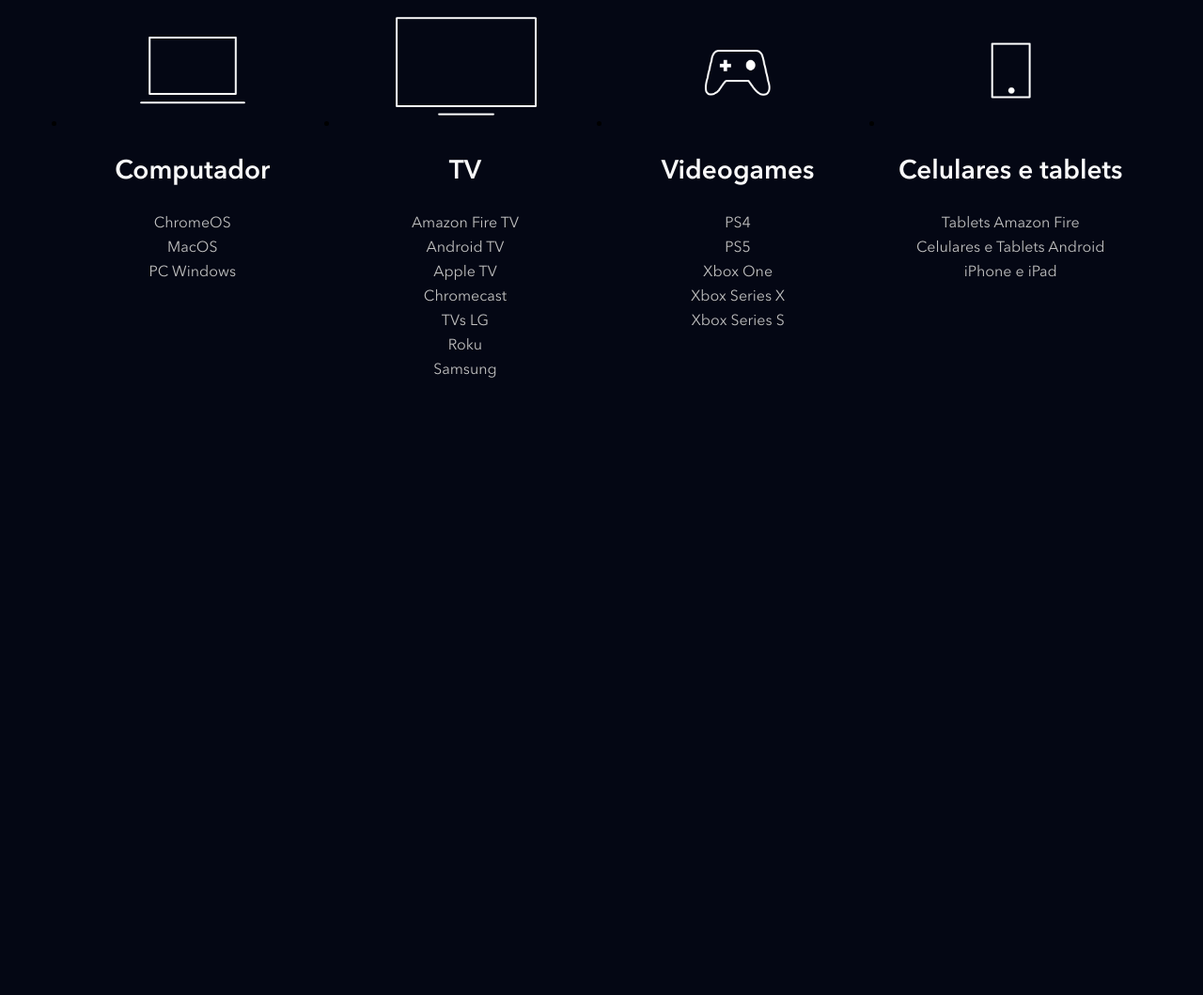
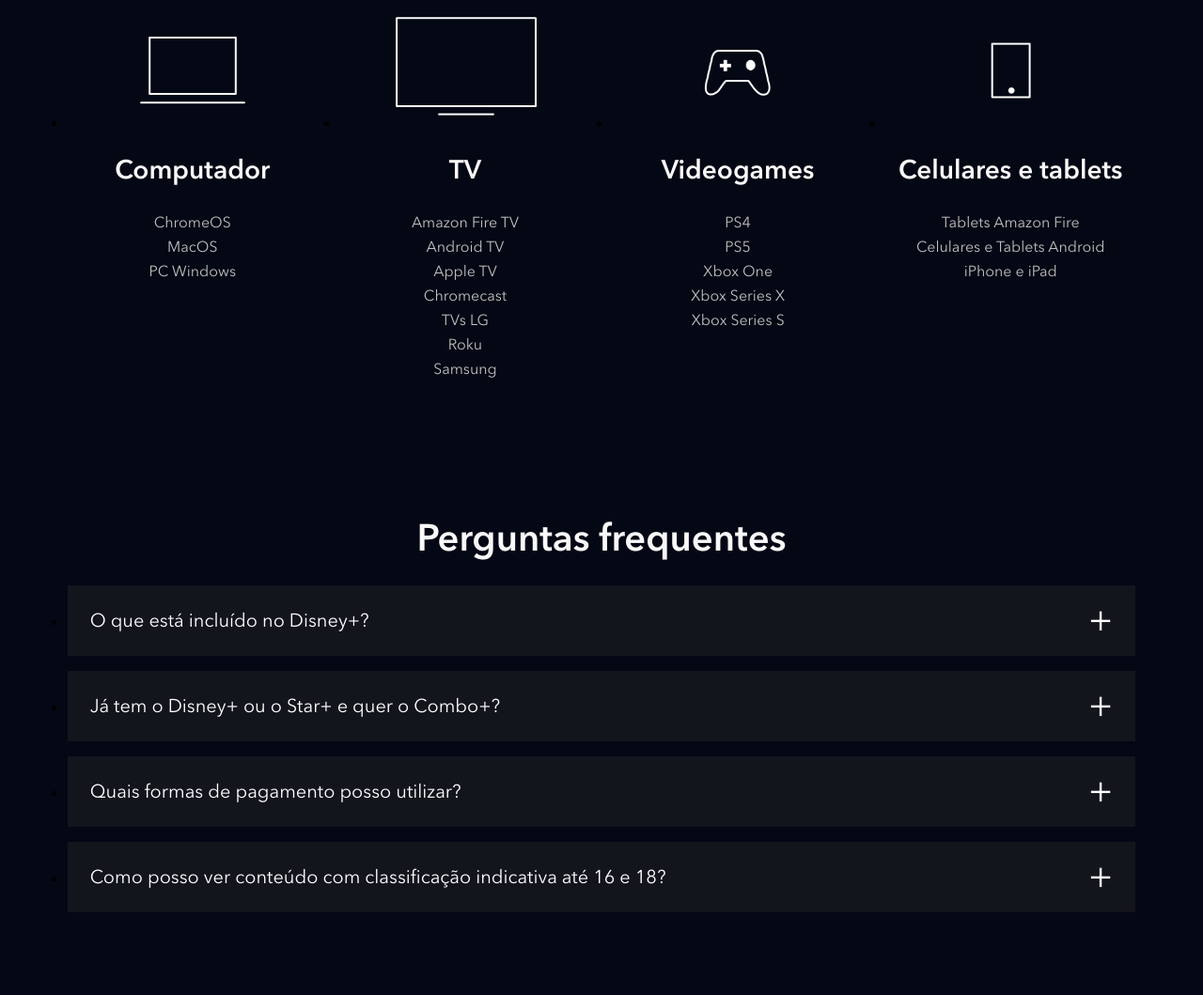
Before and after one commit to AnthonyAmaz3d/clone_disneyplus, a website: page index.html in a window 1280 px wide. Shown: the part 3913-4972 px from the top of the page at 94% size. Before the commit the page ends 4390 px from the top, so only its background shows below. Drawn offline with nearby package versions, Linux system fonts and the light colour scheme; files that its build step writes are made by us from their sources; files whose address does not match are found by name.

Commit message:
Criando a FAQ

```diff
--- a/index.html
+++ b/index.html
@@ -147,6 +147,7 @@
             *O preço pode variar caso a assinatura seja feita através de outras plataformas.
         </p>
     </section>
+
     <section class="image-text-section">
         <img src="./dist/images/tv_pc_tablet_celular.png" alt="Imagem com TV, computador, tablet e celular">
         <div class="image-text-section__text__container">
@@ -156,6 +157,7 @@
             </p>
         </div>
     </section>
+
     <section class="image-text-section image-text-section--image-full-width">
         <img src="./dist/images/fundo_rei_leao.png" alt="Rei Leão">
         <div class="image-text-section__text__container image-text-section--image-full-width__text__container">
@@ -165,6 +167,7 @@
             </p>
         </div>
     </section>
+
     <section class="available-devices">
         <h2 class="title">Disponível nos seus dispositivos favoritos</h2>
         <ul class="available-devices__list">
@@ -213,6 +216,70 @@
         </ul>
     </section>
 
+    <section class="faq">
+        <h2 class="title">Perguntas frequentes</h2>
+        <ul class="faq__questions">
+            <li class="faq__questions__item">
+                <div data-faq-question class="faq__questions__item__question">
+                    O que está incluído no Disney+?
+                </div>
+                <div class="faq__questions__item__answer text--big">
+                    <p>
+                        O Disney+ oferece:
+                    </p>
+                    <ul>
+                        <li>Experiência de entretenimento exclusiva.</li>
+                        <li>As melhores histórias da Disney, Pixar, Marvel, Star Wars e National Geographic, tudo em um só lugar.</li>
+                        <li>Downloads ilimitados em até 10 dispositivos compatíveis.</li>
+                        <li>Mais de 300 títulos em 4K UHD e HDR.</li>
+                        <li>A possibilidade de assistir em até 4 dispositivos compatíveis simultaneamente sem custo adicional.</li>
+                        <li>IMAX Enhanced: disponível para alguns títulos da Marvel em dispositivos compatíveis com o Disney+.</li>
+                    </ul>
+                </div>
+            </li>
+            <li class="faq__questions__item">
+                <div data-faq-question class="faq__questions__item__question">
+                    Já tem o Disney+ ou o Star+ e quer o Combo+?
+                </div>
+                <div class="faq__questions__item__answer text--big">
+                    <p>
+                        Ao assinar o Combo+:
+                    </p>
+                    <ul>
+                        <li>O valor da sua assinatura existente será descontado do preço do Combo+.</li>
+                        <li>Se você assina o plano mensal, o valor que você paga mensalmente será descontado do preço do Combo+.</li>
+                        <li>Se você tem uma assinatura anual do Disney+ cobrada diretamente pelo Disney+, não é possível mudar para o Combo+ no momento. Entre em contato com o suporte do Disney+ para conhecer suas opções.</li>
+                        <li>Você vai receber um e-mail com os valores detalhados assim que finalizar o pagamento.</li>
+                        <li>Lembre-se: você pode cancelar a assinatura quando quiser.</li>
+                    </ul>
+                    <p>
+                        No momento, apenas a assinatura mensal do Combo+ está disponível.
+                    </p>
+                </div>
+            </li>
+            <li class="faq__questions__item">
+                <div data-faq-question class="faq__questions__item__question">
+                    Quais formas de pagamento posso utilizar?
+                </div>
+                <div class="faq__questions__item__answer text--big">
+                    <p>
+                        Você pode utilizar: cartão de débito, cartão de crédito, PayPal, Mercado Pago, e também empresas parceiras como Google Play Store, App Store da Apple; Mercado Livre e provedores locais de TV, telefonia e internet.
+                    </p>
+                </div>
+            </li>
+            <li class="faq__questions__item">
+                <div data-faq-question class="faq__questions__item__question">
+                    Como posso ver conteúdo com classificação indicativa até 16 e 18?
+                </div>
+                <div class="faq__questions__item__answer text--big">
+                    <p>
+                        Para poder acessar o catálogo completo que inclui conteúdo com classificação indicativa até 16 e 18, todos os usuários do Disney+ na América Latina devem atualizar as configurações de controle parental do perfil. É possível restringir o conteúdo de cada perfil e também adicionar um PIN de bloqueio. Os usuários que preferirem manter a configuração atual vão continuar aproveitando o Disney+ com a classificação indicativa até 14, podendo alterá-la a qualquer momento em "Editar Perfis".
+                    </p>
+                </div>
+            </li>
+        </ul>
+    </section>
+
     <script src="/src/main.js"></script>
 
 </body>
--- a/src/main.js
+++ b/src/main.js
@@ -1,5 +1,6 @@
 document.addEventListener('DOMContentLoaded', function() {
     const buttons = document.querySelectorAll('[data-tab-button]');
+    const questions = document.querySelectorAll('[data-faq-question]');
 
     for (let i = 0; i < buttons.length; i++) {
         buttons[i].addEventListener('click', function(botao) {
@@ -11,7 +12,18 @@
             botao.target.classList.add('shows__tabs__button--is-active')
         })
     }
+
+    for (let i = 0; i < questions.length; i++) {
+        questions[i].addEventListener('click', closeOrOpen);
+    }
 })
+
+const closeOrOpen = (elemento) => {
+    const classe = 'faq__questions__item--is-open';
+    const elementoPai = elemento.target.parentNode;
+
+    elementoPai.classList.toggle(classe);
+}
 
 const removeBotaoAtivo = () => {
     const buttons = document.querySelectorAll('[data-tab-button]');
--- a/src/styles/_available-devices.scss
+++ b/src/styles/_available-devices.scss
@@ -1,5 +1,3 @@
-@use 'variaveis';
-
 .available-devices {
     padding: 5.6vw;
 
--- /dev/null
+++ b/src/styles/_faq.scss
@@ -0,0 +1,68 @@
+.faq {
+    padding: 5.6vw;
+
+    h2 {
+        text-align: center;
+        margin-bottom: 24px;
+    }
+
+    &__questions {
+        &__item {
+            background-color: #13151d;
+            margin-bottom: 16px;
+
+            &__question {
+                color: #fff;
+                font-size: 20px;
+                padding: 24px;
+                display: block;
+                cursor: pointer;
+                position: relative;
+
+                &::after{
+                    content: '+';
+                    position: absolute;
+                    top: 0;
+                    right: 24px;
+                    height: 100%;
+                    display: flex;
+                    align-items: center;
+                    font-size: 40px;
+                }
+            }
+
+            &__answer {
+                height: 0;
+                overflow: hidden;
+                padding: 0 24px;
+                transition: height, .7s ease;
+
+                ul {
+                    margin-top: 16px;
+                    padding-left: 40px;
+
+                    li {
+                        margin-top: 16px;
+                        list-style: disc;
+                    }
+                }
+
+                p {
+                    margin-top: 16px;
+                }
+            }
+
+            &--is-open {
+                .faq__questions__item__answer {
+                    height: auto;
+                    padding-bottom: 24px;
+                    transition: height, .7s ease;
+                }
+
+                .faq__questions__item__question::after {
+                    content: '-';
+                }
+            }
+        }
+    }
+}
--- a/src/styles/_plans.scss
+++ b/src/styles/_plans.scss
@@ -1,5 +1,3 @@
-@use 'variaveis';
-
 .plans {
     padding: 5.6vw;
 
--- a/src/styles/main.scss
+++ b/src/styles/main.scss
@@ -3,6 +3,7 @@
 @use 'shows';
 @use 'plans';
 @use 'available-devices';
+@use 'faq';
 
 @font-face {
     font-family: Avenir;
```
